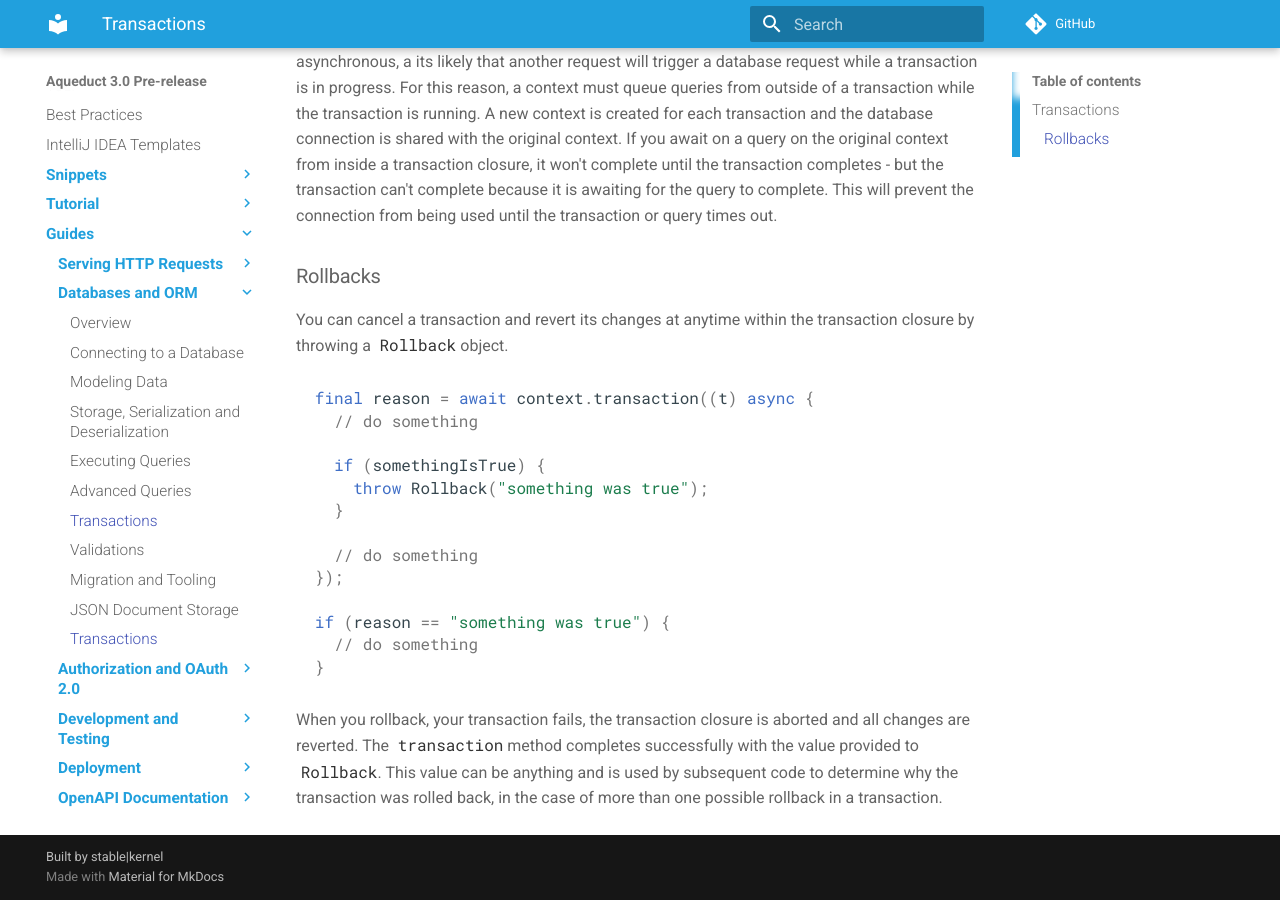
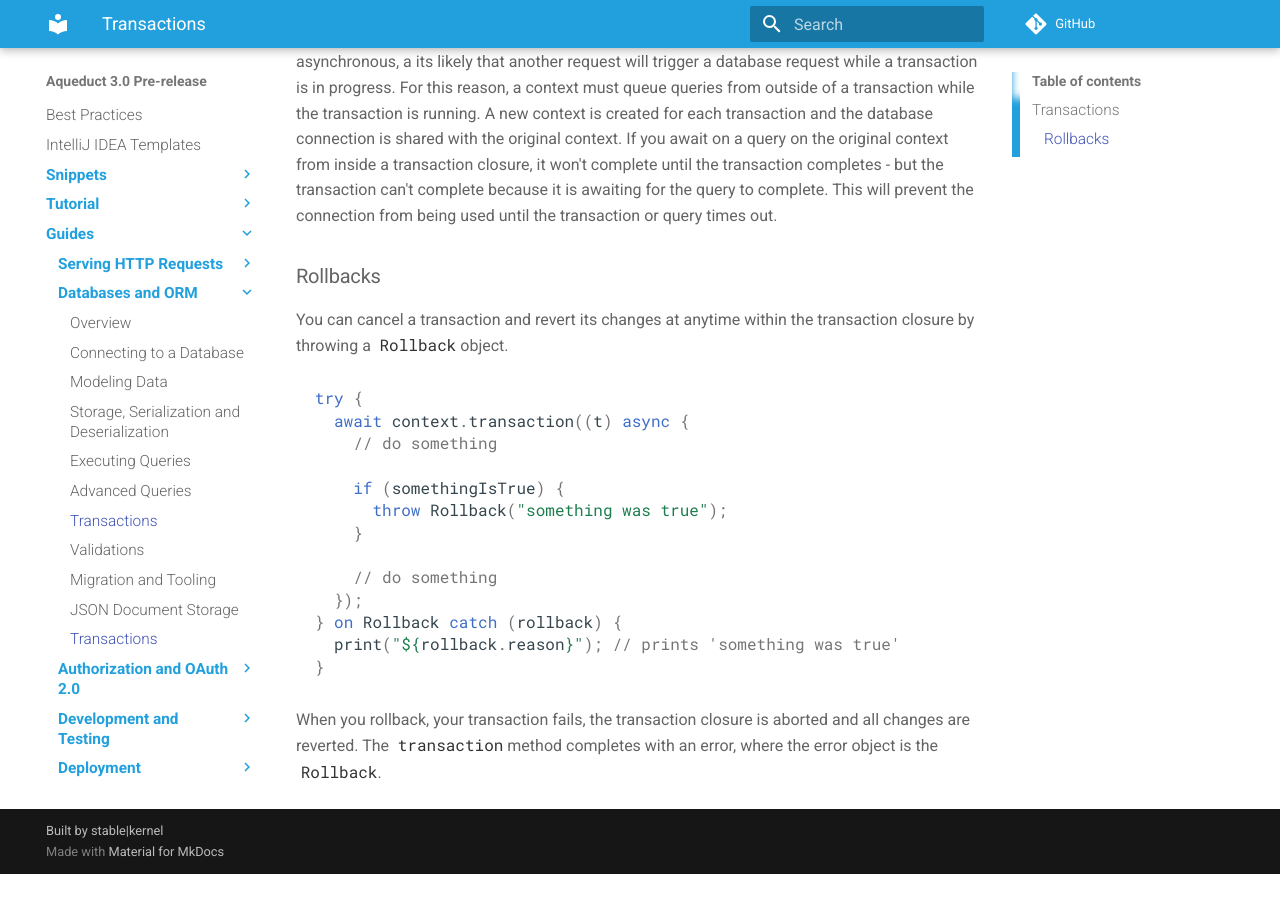
Before and after one commit to stablekernel/aqueduct, an MkDocs documentation site: the page built from source/docs/db/transactions.md, in a window 1280 px wide and 900 px high, scrolled down 1546 px. Built offline with MkDocs 1.6.1 and Material for MkDocs 9.7.7, drawn with Linux system fonts in a browser that asks for light colours; comment, search, counter and statistics services are not loaded; old or Windows-style settings are respelled for this version of MkDocs; after the commit the page ends 2420 px from its top, so only the background shows below that.

Commit message:
update transaction guide

````diff
--- a/source/docs/db/transactions.md
+++ b/source/docs/db/transactions.md
@@ -55,20 +55,19 @@ Notice that the context for each query is the `transaction` object passed to the
 You can cancel a transaction and revert its changes at anytime within the transaction closure by throwing a `Rollback` object.
 
 ```dart
-final reason = await context.transaction((t) async {
-  // do something
+try {
+  await context.transaction((t) async {
+    // do something
 
-  if (somethingIsTrue) {
-    throw Rollback("something was true");
-  }
+    if (somethingIsTrue) {
+      throw Rollback("something was true");
+    }
 
-  // do something
-});
-
-if (reason == "something was true") {
-  // do something
+    // do something
+  });
+} on Rollback catch (rollback) {
+  print("${rollback.reason}"); // prints 'something was true'
 }
 ```
 
-When you rollback, your transaction fails, the transaction closure is aborted and all changes are reverted. The `transaction` method completes successfully with the value provided to `Rollback`. This value can be anything and is used by subsequent code to determine why the transaction was rolled back, in the case of
-more than one possible rollback in a transaction.
+When you rollback, your transaction fails, the transaction closure is aborted and all changes are reverted. The `transaction` method completes with an error, where the error object is the `Rollback`.
````
